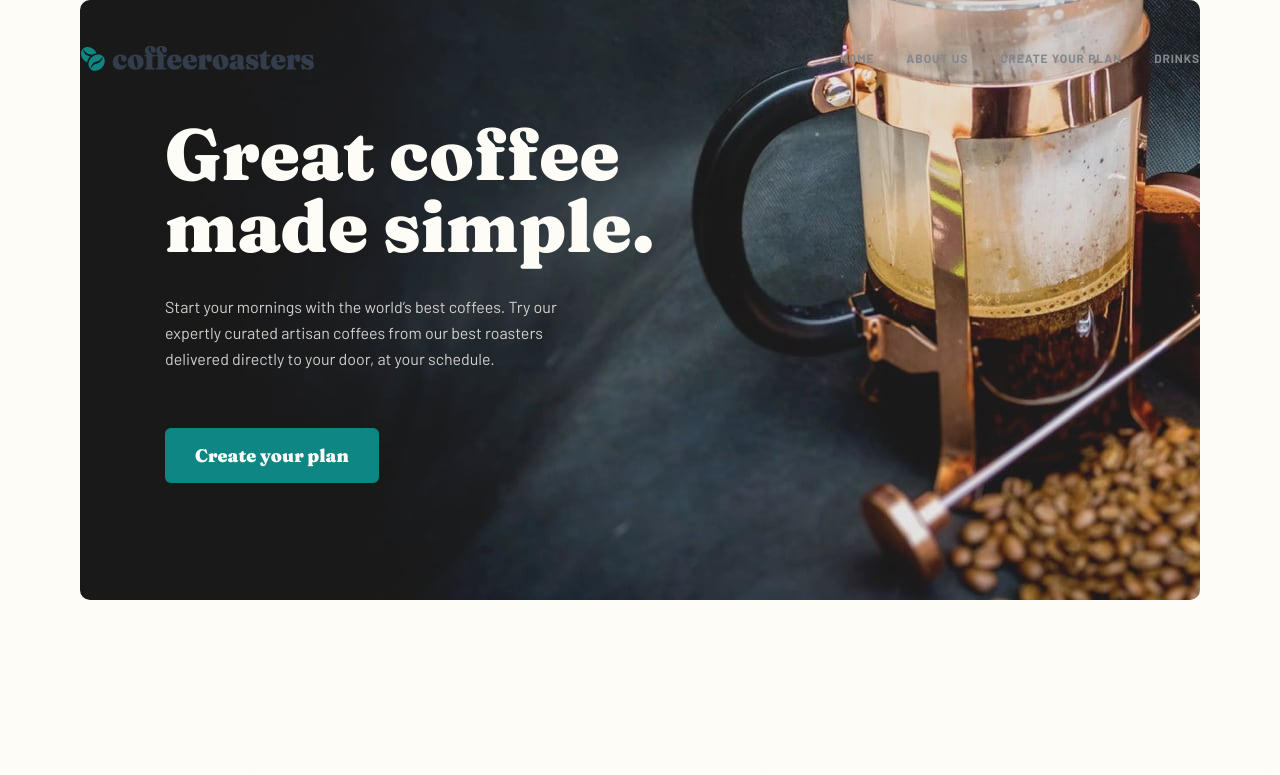
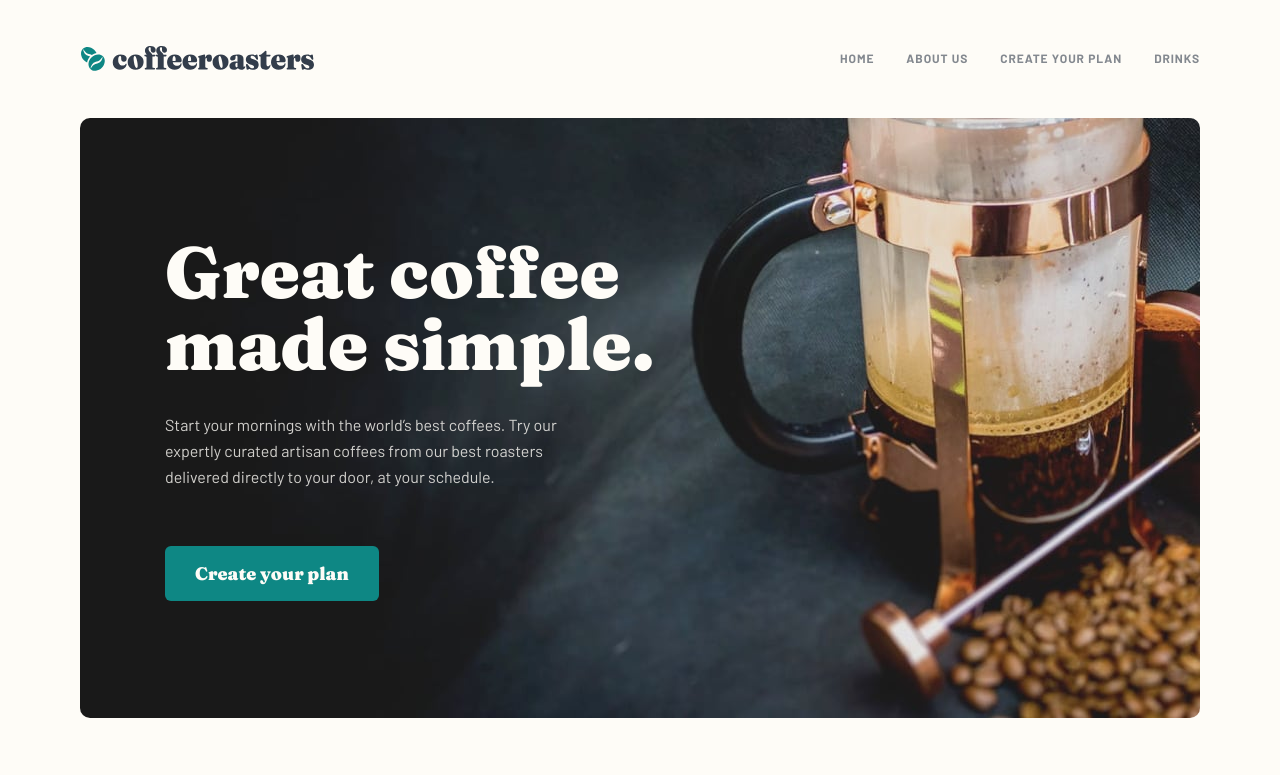
Before and after one commit to vickievien/coffee-roasters, a Next.js app: page / in a window 1280 px wide. Shown: the top 775 px of the page. Built offline with nearby package versions, Linux system fonts and the light colour scheme.

Commit message:
update nav bar to be fixed to top of page across device sizes add margin to main tag to compensate for fixed nav bar

```diff
--- a/styles/globals.css
+++ b/styles/globals.css
@@ -97,6 +97,10 @@ nav {
   display: flex;
   justify-content: space-between;
   align-items: center;
+  background-color: var(--light-cream);
+  position: fixed;
+  top: 0;
+  z-index: 1;
 }
 
 nav div {
@@ -111,7 +115,6 @@ nav div a {
 
 nav .logo {
   width: 100%;
-  /* height: 27px; */
 }
 
 nav .logo path:first-of-type {
@@ -148,8 +151,6 @@ nav ul {
 @media only screen and (min-width: 768px) {
   nav {
     padding: 40px;
-    position: fixed;
-    top: 0;
     width: 100%;
   }
   nav div {
@@ -179,6 +180,19 @@ nav ul {
   }
   .default-nav li a:hover {
     color:var(--dark-grey-blue);
+  }
+}
+
+/* MAIN SECTION */
+@media only screen and (min-width: 768px) {
+  main {
+    margin-top: 110px;
+  }
+}
+
+@media only screen and (min-width: 1280px) {
+  main {
+    margin-top: 118px;
   }
 }
 
```
